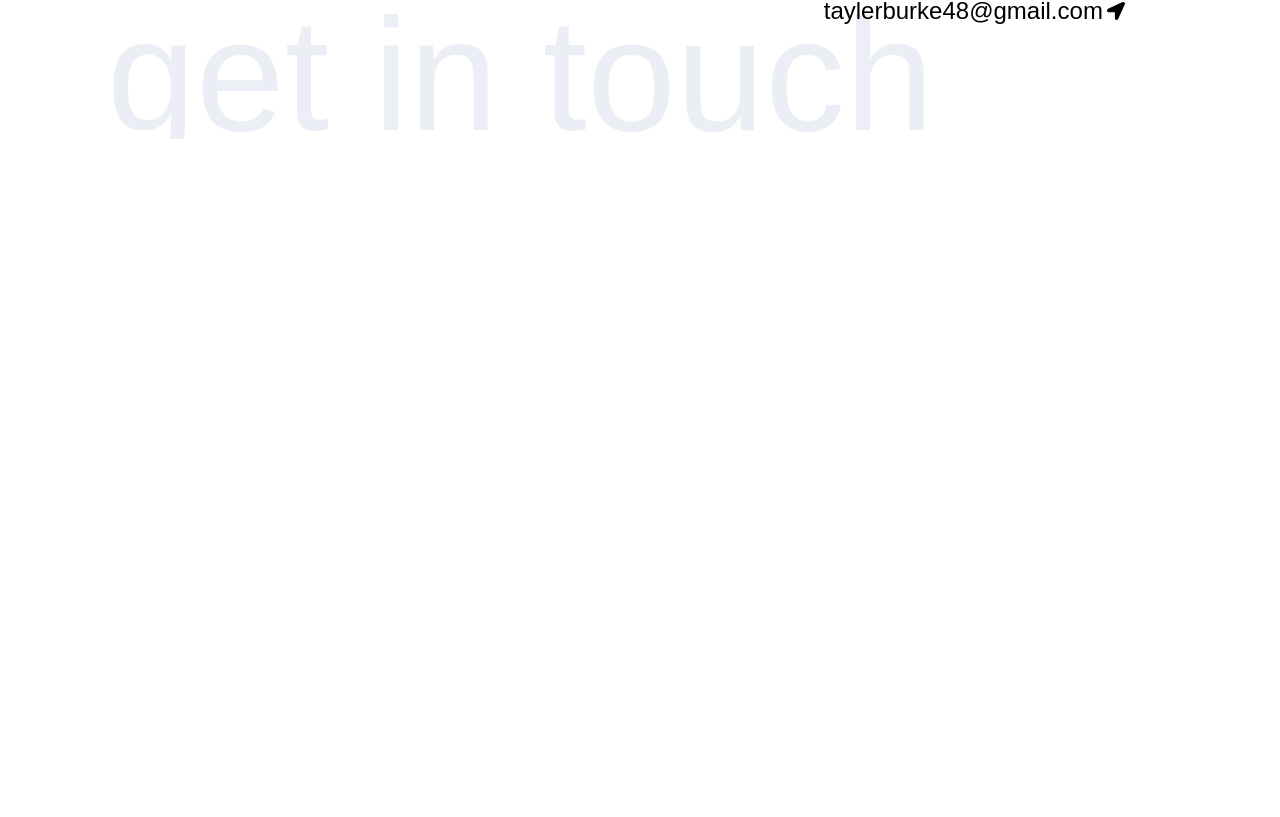
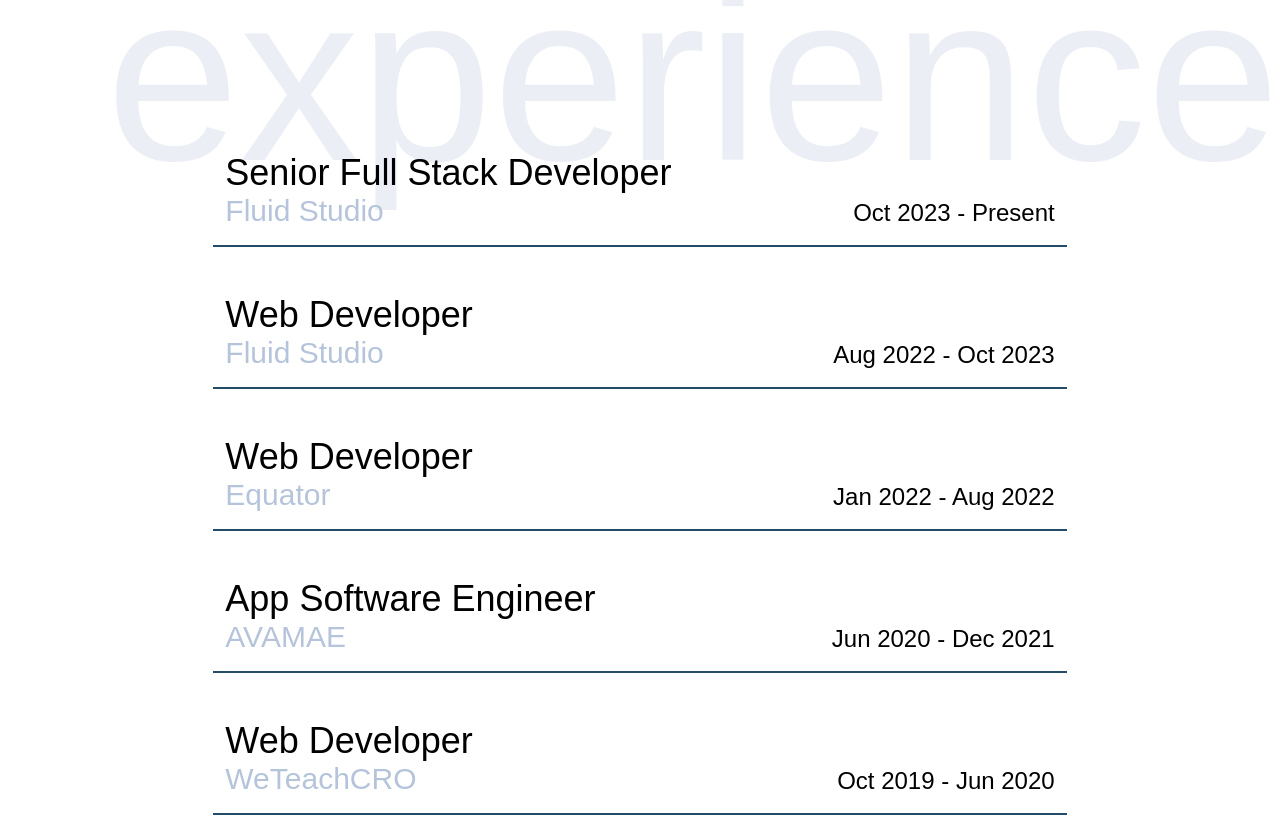
Before and after one commit to burkle489/portfolio-2025, a Next.js app: page / in a window 1280 px wide. Shown: the part 2423-3240 px from the top of the page. Before the commit the page ends 2562 px from the top, so only its background shows below. Built offline with nearby package versions, Linux system fonts and the light colour scheme.

Commit message:
added experience

```diff
--- a/src/app/page.tsx
+++ b/src/app/page.tsx
@@ -2,6 +2,7 @@ import TaylerBurkeSVG from "@/components/atoms/SVGs/TaylerBurkeSVG"
 import About from "../components/organisms/About"
 import Hero from "../components/organisms/Hero"
 import Projects from "../components/organisms/Projects"
+import Experience from "@/components/organisms/Experience"
 
 export default function Home() {
   return (
@@ -19,6 +20,7 @@ export default function Home() {
           businesses, I offer more than just writing code.
         </About>
         <Projects />
+        <Experience />
       </main>
     </div>
   )
--- /dev/null
+++ b/src/components/molecules/ExperienceCard/index.tsx
@@ -0,0 +1,27 @@
+type TExperienceCardProps = {
+  role: string
+  company: string
+  startDate: string
+  endDate: string
+}
+
+const ExperienceCard = ({
+  role,
+  company,
+  startDate,
+  endDate,
+}: TExperienceCardProps) => {
+  return (
+    <div className="flex flex-col md:flex-row gap-2 col-span-1 border-b-2 py-4 px-3 items-start md:items-end justify-between border-blue-darkest ">
+      <div>
+        <h3 className="text-3xl md:text-4xl">{role}</h3>
+        <h4 className="text-2xl md:text-3xl text-blue-light">{company}</h4>
+      </div>
+      <h5 className="text-xl md:text-2xl">
+        {startDate} - {endDate}
+      </h5>
+    </div>
+  )
+}
+
+export default ExperienceCard
--- /dev/null
+++ b/src/components/organisms/Experience/constants.ts
@@ -0,0 +1,37 @@
+export const experience = [
+  {
+    id: 1,
+    role: "Senior Full Stack Developer",
+    company: "Fluid Studio",
+    startDate: "Oct 2023",
+    endDate: "Present",
+  },
+  {
+    id: 2,
+    role: "Web Developer",
+    company: "Fluid Studio",
+    startDate: "Aug 2022",
+    endDate: "Oct 2023",
+  },
+  {
+    id: 3,
+    role: "Web Developer",
+    company: "Equator",
+    startDate: "Jan 2022",
+    endDate: "Aug 2022",
+  },
+  {
+    id: 4,
+    role: "App Software Engineer",
+    company: "AVAMAE",
+    startDate: "Jun 2020",
+    endDate: "Dec 2021",
+  },
+  {
+    id: 5,
+    role: "Web Developer",
+    company: "WeTeachCRO",
+    startDate: "Oct 2019",
+    endDate: "Jun 2020",
+  },
+]
--- /dev/null
+++ b/src/components/organisms/Experience/index.tsx
@@ -0,0 +1,19 @@
+import ExperienceCard from "@/components/molecules/ExperienceCard"
+import { experience } from "./constants"
+
+const Experience = () => {
+  return (
+    <section className="w-full py-12 md:py-20 h-auto bg-white text-black">
+      <h2 className="text-8xl sm:text-[10rem] md:text-[15rem] text-blue-lightest/50 translate-y-[15%] sm:translate-y-[20%] md:translate-y-[25%] w-full text-right">
+        experience
+      </h2>
+      <div className="w-11/12 lg:w-8/12 mx-auto grid grid-cols-1 gap-8 relative z-10">
+        {experience.map((item) => (
+          <ExperienceCard key={item.id} {...item} />
+        ))}
+      </div>
+    </section>
+  )
+}
+
+export default Experience
--- a/src/components/organisms/Projects/constants.ts
+++ b/src/components/organisms/Projects/constants.ts
@@ -6,7 +6,7 @@ export const projects = [
   //   image: "/images/placeholder-project.webp",
   // },
   {
-    id: 3,
+    id: 2,
     title: "PUBG: Squad Battle Scoreboard",
     description: "Next.js / PostgreSQL / PrismaORM / TypeScript",
     image: "/images/projects/squad-battles.png",
@@ -14,18 +14,18 @@ export const projects = [
     internalLink: true,
   },
   {
-    id: 2,
+    id: 3,
+    title: "Headbangers: Rhythm Royale",
+    description: "Next.js / TypeScript / Tailwind",
+    image: "/images/projects/headbangers.webp",
+    url: "https://www.headbangers.game/",
+  },
+  {
+    id: 4,
     title: "Supervive",
     description: "Next.js / TypeScript / Tailwind",
     image: "/images/projects/supervive2.jpg",
     url: "https://www.playsupervive.com/",
-  },
-  {
-    id: 4,
-    title: "Headbangers: Rhythm Royale",
-    description: "Next.js / TypeScript / Tailwind",
-    image: "/images/projects/headbangers.webp",
-    url: "https://www.headbangers.game/",
   },
   {
     id: 5,
--- a/src/components/organisms/Projects/index.tsx
+++ b/src/components/organisms/Projects/index.tsx
@@ -3,14 +3,14 @@ import { projects } from "./constants"
 
 const Projects = () => {
   return (
-    <div className="bg-white h-auto w-full">
+    <section className="bg-white h-auto w-full">
       <h2 className="text-8xl sm:text-[10rem] md:text-[15rem] text-blue-lightest/50 translate-y-[15%] sm:translate-y-[20%] md:translate-y-[25%]">
         projects
       </h2>
       <div className="w-full px-8 md:px-20 mx-auto relative">
         <ProjectCarousel slides={projects} options={{ dragFree: true }} />
       </div>
-    </div>
+    </section>
   )
 }
 
```
